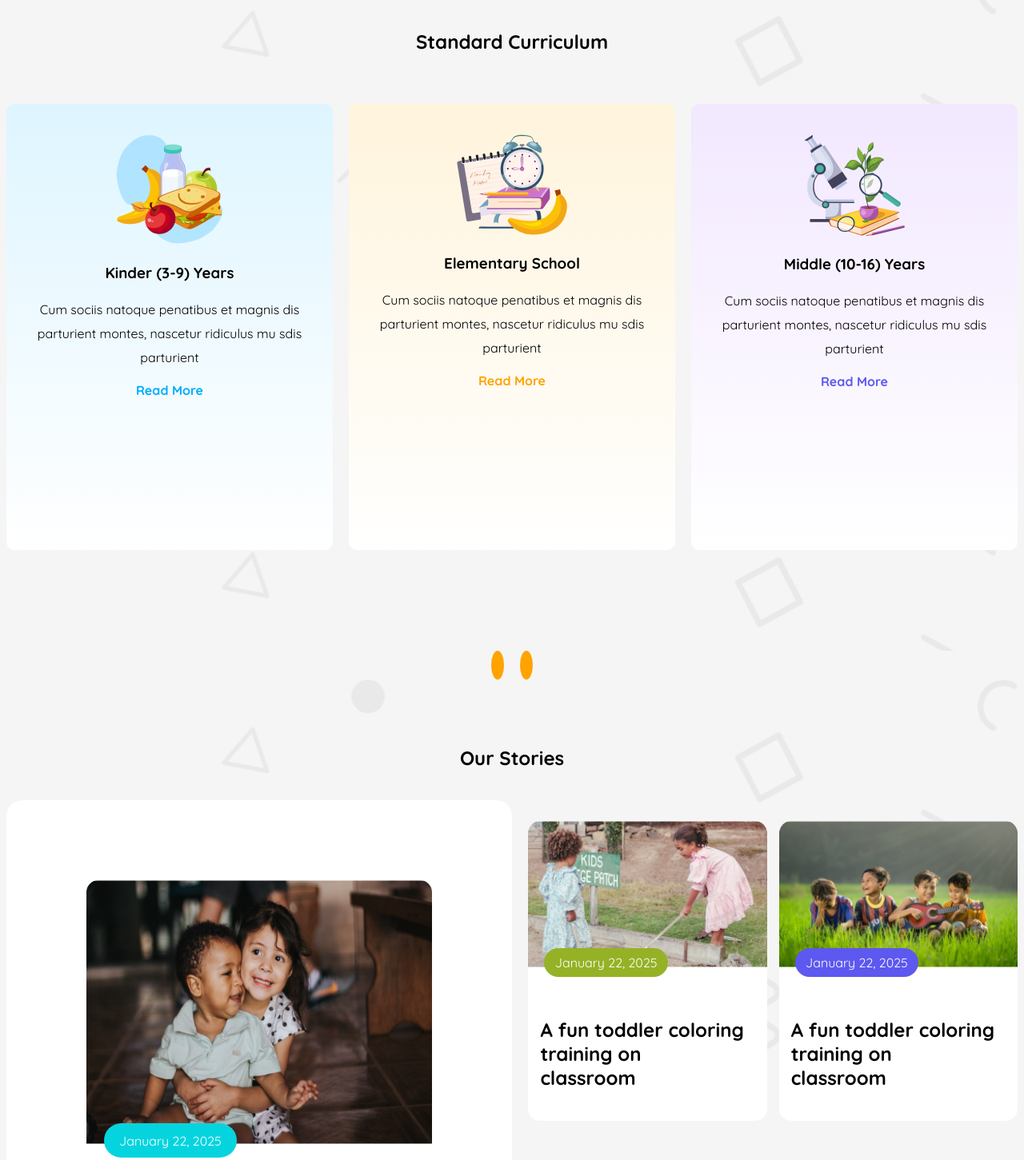
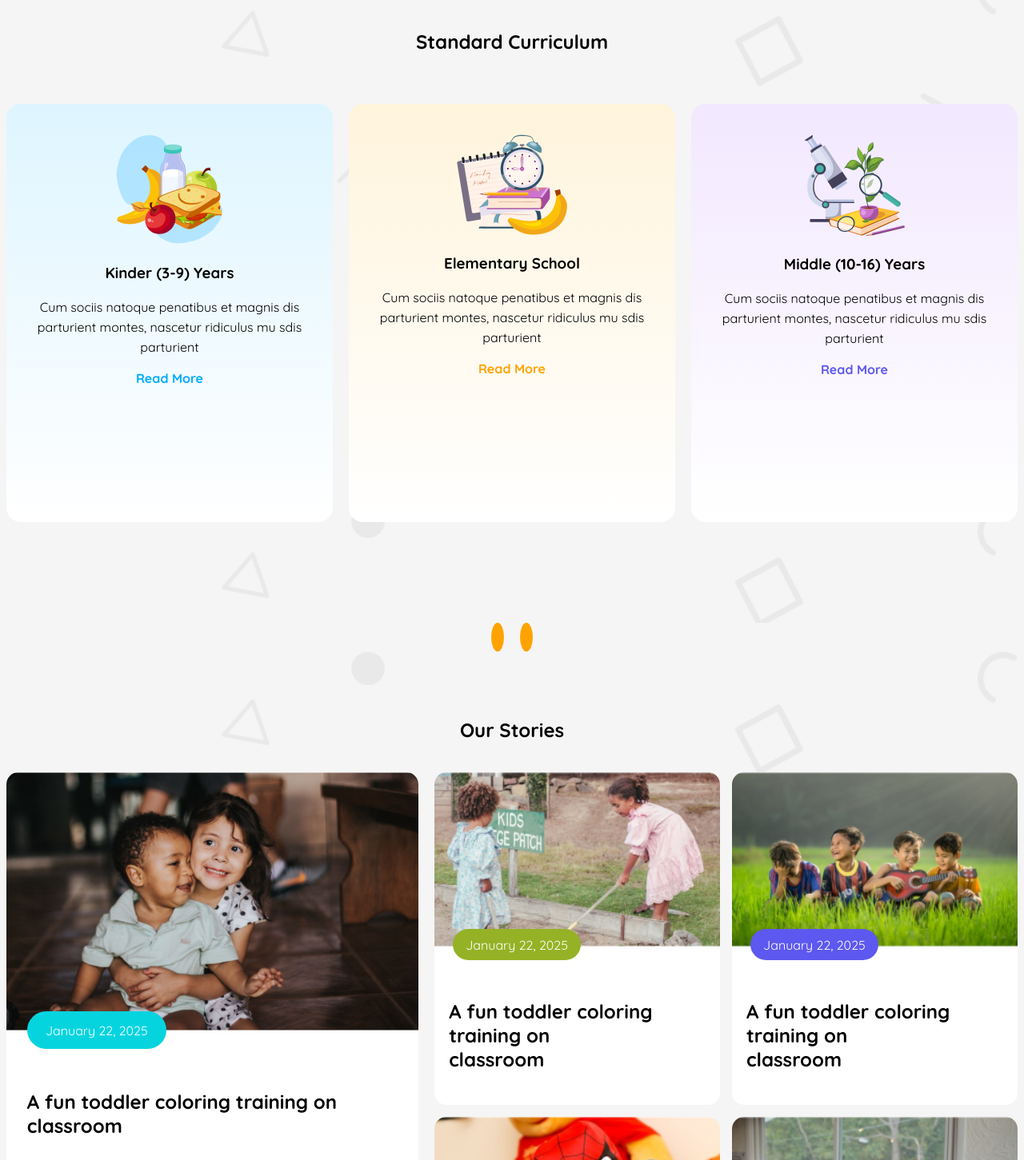
Before and after one commit to prattaysaha05/Assingment-2, a plain HTML site: page index.html in a window 1280 px wide. Shown: the part 740-2191 px from the top of the page at 80% size. Drawn offline with Linux system fonts and the light colour scheme.

Commit message:
All done

```diff
--- a/index.html
+++ b/index.html
@@ -132,7 +132,11 @@
         </div>
         <div class="stories-card-a">
           <div class="stories-card-left">
-            <img src="assets/story-1.png" alt="" />
+            <img
+              src="assets/story-1.png"
+              alt=""
+              class="stories-card-left-img"
+            />
             <div class="stories-card-left-info">
               <time datetime="">January 22, 2025</time>
               <h3>
--- a/style/style.css
+++ b/style/style.css
@@ -146,7 +146,7 @@ ul li a {
   gap: 20px;
 }
 .curriculum-section .card p {
-  line-height: 30px;
+  line-height: 25px;
 }
 .card-design {
   width: 400px;
@@ -156,20 +156,25 @@ ul li a {
   padding: 3%;
 }
 .curriculum-section .card-one {
-  height: 481.5px;
   width: 367.8px;
-  background-image: linear-gradient(180deg, #def5ff, #ffffff);
+  height: 446.78px;
+  border-radius: 18px;
+  background-color: #def5ff;
+  background-image: linear-gradient(180deg, #def5ff, white);
 }
 .curriculum-section .card-two {
-  height: 481.5px;
   width: 367.8px;
-  background-image: linear-gradient(180deg, #fff4dc, #ffffff);
+  height: 446.78px;
+  background-color: #fff4dc;
+  border-radius: 18px;
+  background-image: linear-gradient(180deg, #fff4dc, white);
 }
 .curriculum-section .card-three {
-  /* box-shadow: inset 0px 20px 0px #fff4dc; */
-  height: 481.5px;
   width: 367.8px;
-  background-image: linear-gradient(180deg, #f2e8ff, #ffffff);
+  height: 446.78px;
+  background-color: #f2e8ff;
+  border-radius: 18px;
+  background-image: linear-gradient(180deg, #f2e8ff, white);
 }
 .curriculum-section .card-text {
   font-size: 1.5rem;
@@ -221,11 +226,7 @@ ul li a {
 .stories-card-left {
   background-color: white;
   border-radius: 20px;
-  padding: 100px 100px 100px 100px;
-}
-.stories-card-left img {
-  width: 540px;
-  height: 330px;
+  /* padding: 50px 50px 50px 50px; */
 }
 .stories-card-left time {
   background-color: #05d4df;
```
